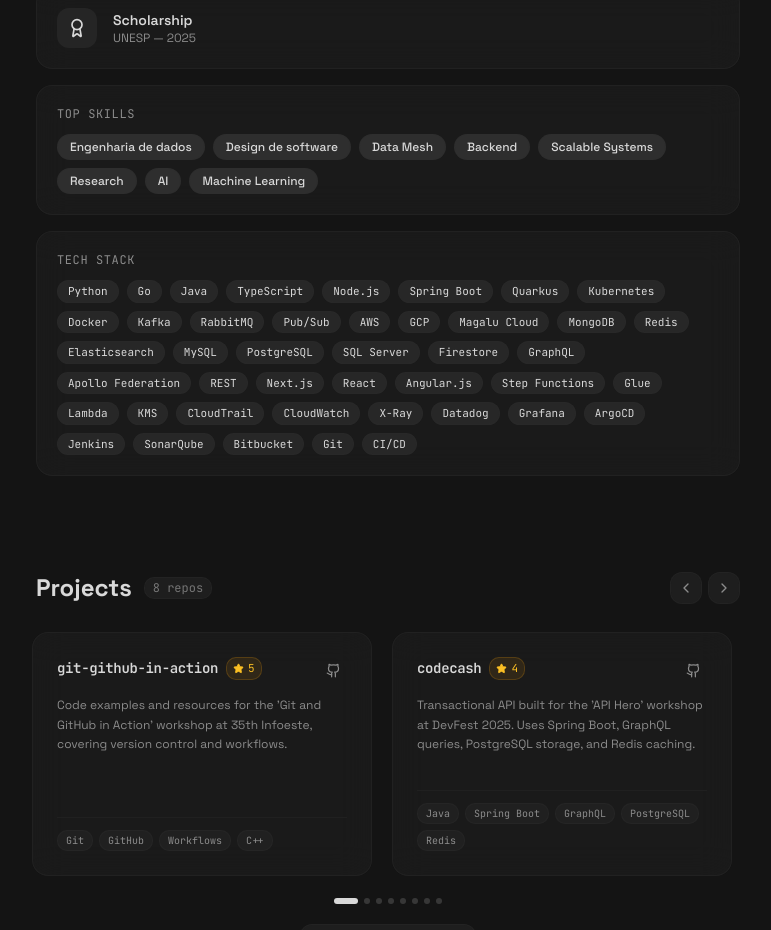
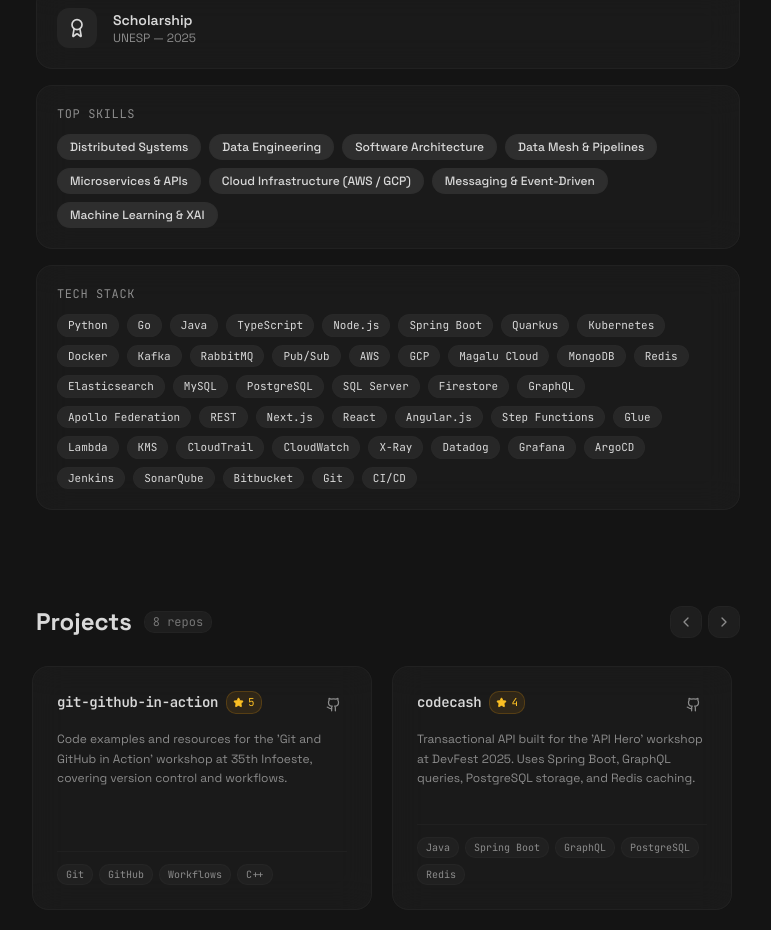
Before and after one commit to mateusememe/whoami, a React (Vite) app: page / in a window 1280 px wide. Shown: the part 3661-4591 px from the top of the page, without its empty margins (252-1023 px from the left). Built offline with nearby package versions, Linux system fonts and the light colour scheme; the HTML template or start-up script is replaced by a standard one.

Commit message:
✨ feat(skills): localize top skills and refine backend engineering competencies across PT/EN/ES

```diff
--- a/src/components/sections/SkillsSection.tsx
+++ b/src/components/sections/SkillsSection.tsx
@@ -3,7 +3,7 @@
 import { topSkills, techStack } from "@/data/portfolio";
 
 const SkillsSection = () => {
-  const { t } = useLanguage();
+  const { language, t } = useLanguage();
 
   return (
     <section id="skills" className="relative z-10 py-8 sm:py-10 md:py-12 px-4 sm:px-6">
@@ -27,14 +27,17 @@
             {t("skills.topSkills")}
           </p>
           <div className="flex flex-wrap gap-1.5 sm:gap-2">
-            {topSkills.map((s) => (
-              <span
-                key={s}
-                className="text-xs px-2.5 sm:px-3 py-1 rounded-full bg-accent text-accent-foreground font-medium border border-border/20"
-              >
-                {s}
-              </span>
-            ))}
+            {topSkills.map((s, idx) => {
+              const label = typeof s === "string" ? s : s[language] || s.en;
+              return (
+                <span
+                  key={typeof s === "string" ? s : s.en || idx}
+                  className="text-xs px-2.5 sm:px-3 py-1 rounded-full bg-accent text-accent-foreground font-medium border border-border/20"
+                >
+                  {label}
+                </span>
+              );
+            })}
           </div>
         </div>
 
--- a/src/data/portfolio.ts
+++ b/src/data/portfolio.ts
@@ -245,7 +245,7 @@
     desc: {
       pt: "Desenvolvimento de funcionalidades para plataforma SaaS de gestão e planejamento de obras civis, atendendo mais de 200 empresas e 1.000 usuários em 2.600 canteiros. Atuação com React, Node.js e Docker no time de User Insights.",
       en: "Built features for a construction planning SaaS platform used by 200+ companies and 1,000+ users across 2,600 job sites. Worked with React, Node.js, and Docker in the User Insights team.",
-      es: "Desarrollo de funciones para plataforma SaaS de planificación de obras civiles, atendiendo a más de 200 empresas y 1.000 usuarios en 2.600 obras. Trabajo con React, Node.js e Docker no time de User Insights.",
+      es: "Desarrollo de funciones para plataforma SaaS de planificación de obras civiles, atendiendo a más de 200 empresas y 1.000 usuarios en 2.600 obras. Trabajo com React, Node.js e Docker no time de User Insights.",
     },
     tech: ["JavaScript", "React", "Node.js", "Docker"],
   },
@@ -270,15 +270,47 @@
   },
 ];
 
-export const topSkills: string[] = [
-  "Engenharia de dados",
-  "Design de software",
-  "Data Mesh",
-  "Backend",
-  "Scalable Systems",
-  "Research",
-  "AI",
-  "Machine Learning",
+export const topSkills: LocalizedString[] = [
+  {
+    pt: "Sistemas Distribuídos",
+    en: "Distributed Systems",
+    es: "Sistemas Distribuidos",
+  },
+  {
+    pt: "Engenharia de Dados",
+    en: "Data Engineering",
+    es: "Ingeniería de Datos",
+  },
+  {
+    pt: "Arquitetura de Software",
+    en: "Software Architecture",
+    es: "Arquitectura de Software",
+  },
+  {
+    pt: "Data Mesh & Pipelines",
+    en: "Data Mesh & Pipelines",
+    es: "Data Mesh & Pipelines",
+  },
+  {
+    pt: "Microsserviços & APIs",
+    en: "Microservices & APIs",
+    es: "Microservicios & APIs",
+  },
+  {
+    pt: "Infraestrutura Cloud (AWS / GCP)",
+    en: "Cloud Infrastructure (AWS / GCP)",
+    es: "Infraestructura Cloud (AWS / GCP)",
+  },
+  {
+    pt: "Mensageria & EDA",
+    en: "Messaging & Event-Driven",
+    es: "Mensajería & Event-Driven",
+  },
+  {
+    pt: "Machine Learning & XAI",
+    en: "Machine Learning & XAI",
+    es: "Machine Learning & XAI",
+  },
 ];
 
 export const techStack: string[] = [
```
Also changed, not shown: 1 other file (tests, documents, lock files or other folders).
